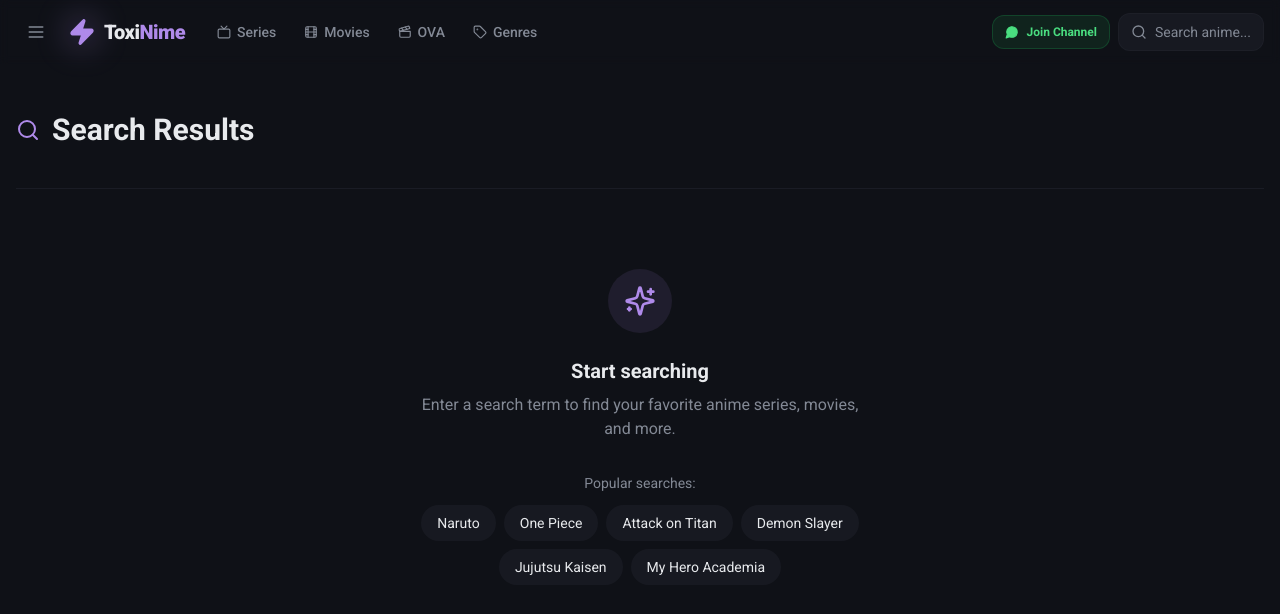
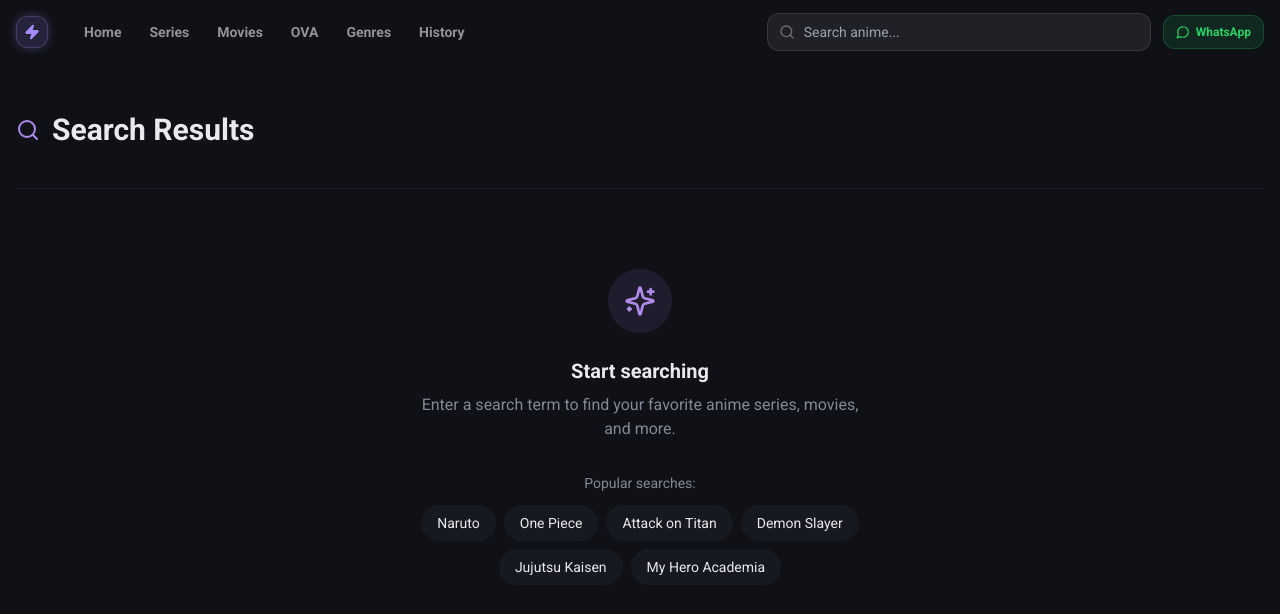
Before and after one commit to xhclintohn/Anime-Site, a React (Vite) app: page /search in a window 1280 px wide. Shown: the top 614 px of the page. Built offline with nearby package versions, Linux system fonts and the light colour scheme; the HTML template or start-up script is replaced by a standard one.

Commit message:
feat: desktop nav links visible, always-visible search bar, improved drawer

```diff
--- a/src/components/Navbar.tsx
+++ b/src/components/Navbar.tsx
@@ -6,12 +6,12 @@ import { useState, useEffect, useRef } from 'react';
   const WA_CHANNEL_URL = 'https://whatsapp.com/channel/0029VbCKkVc7z4kh02WGqF0m';
 
   const navLinks = [
-    { name: 'Home', href: '/', icon: Home },
-    { name: 'Series', href: '/anime/list/series', icon: Tv },
-    { name: 'Movies', href: '/anime/list/movie', icon: Film },
-    { name: 'OVA', href: '/anime/list/ova', icon: Clapperboard },
-    { name: 'Genres', href: '/genres', icon: Tag },
-    { name: 'History', href: '/history', icon: Clock },
+    { name: 'Home',    href: '/',                  icon: Home },
+    { name: 'Series',  href: '/anime/list/series', icon: Tv },
+    { name: 'Movies',  href: '/anime/list/movie',  icon: Film },
+    { name: 'OVA',     href: '/anime/list/ova',    icon: Clapperboard },
+    { name: 'Genres',  href: '/genres',            icon: Tag },
+    { name: 'History', href: '/history',           icon: Clock },
   ];
 
   export function Navbar() {
@@ -22,21 +22,17 @@ import { useState, useEffect, useRef } from 'react';
     const navigate = useNavigate();
     const location = useLocation();
     const searchRef = useRef<HTMLInputElement>(null);
+    const mobileSearchRef = useRef<HTMLInputElement>(null);
 
     useEffect(() => {
-      const handler = () => setScrolled(window.scrollY > 20);
-      window.addEventListener('scroll', handler, { passive: true });
-      return () => window.removeEventListener('scroll', handler);
+      const fn = () => setScrolled(window.scrollY > 20);
+      window.addEventListener('scroll', fn, { passive: true });
+      return () => window.removeEventListener('scroll', fn);
     }, []);
 
-    useEffect(() => {
-      setDrawerOpen(false);
-      setSearchOpen(false);
-    }, [location.pathname]);
+    useEffect(() => { setDrawerOpen(false); setSearchOpen(false); }, [location.pathname]);
 
-    useEffect(() => {
-      if (searchOpen && searchRef.current) searchRef.current.focus();
-    }, [searchOpen]);
+    useEffect(() => { if (searchOpen && searchRef.current) searchRef.current.focus(); }, [searchOpen]);
 
     useEffect(() => {
       document.body.style.overflow = drawerOpen ? 'hidden' : '';
@@ -45,177 +41,148 @@ import { useState, useEffect, useRef } from 'react';
 
     const handleSearch = (e: React.FormEvent) => {
       e.preventDefault();
-      if (searchQuery.trim()) {
-        navigate('/search?q=' + encodeURIComponent(searchQuery.trim()));
-        setSearchQuery('');
-        setSearchOpen(false);
-        setDrawerOpen(false);
-      }
+      const q = searchQuery.trim();
+      if (q) { navigate('/search?q=' + encodeURIComponent(q)); setSearchQuery(''); setSearchOpen(false); setDrawerOpen(false); }
     };
+
+    const isActive = (href: string) => href === '/' ? location.pathname === '/' : location.pathname.startsWith(href);
 
     return (
       <>
-        <nav className={cn(
-          'fixed top-0 left-0 right-0 z-50 transition-all duration-300',
-          scrolled
-            ? 'glass-nav'
-            : 'bg-transparent backdrop-blur-sm'
-        )}>
+        <nav className={cn('fixed top-0 left-0 right-0 z-50 transition-all duration-300', scrolled ? 'glass-nav' : 'bg-transparent')}>
           <div className="max-w-7xl mx-auto px-4">
             <div className="flex items-center h-16 gap-3">
-              <button
-                onClick={() => setDrawerOpen(true)}
-                aria-label="Open navigation menu"
-                className="flex items-center justify-center w-10 h-10 rounded-xl text-muted-foreground hover:text-foreground hover:bg-muted/60 transition-all duration-200 shrink-0"
-              >
+
+              {/* Mobile hamburger */}
+              <button onClick={() => setDrawerOpen(true)} aria-label="Menu"
+                className="flex items-center justify-center w-10 h-10 rounded-xl hover:bg-white/8 transition-colors shrink-0 lg:hidden"
+                style={{ color: 'rgba(255,255,255,0.65)' }}>
                 <Menu className="w-5 h-5" />
               </button>
 
+              {/* Logo */}
               <Link to="/" className="flex items-center gap-2 group shrink-0">
-                <div className="relative">
-                  <Zap className="w-7 h-7 text-accent fill-accent group-hover:scale-110 transition-transform duration-200" />
-                  <div className="absolute inset-0 bg-accent/30 blur-lg group-hover:blur-xl transition-all duration-300 rounded-full" />
+                <div className="relative w-8 h-8 flex items-center justify-center rounded-xl shadow-glow-sm" style={{ background: 'rgba(167,139,250,0.15)', border: '1px solid rgba(167,139,250,0.25)' }}>
+                  <Zap className="w-4 h-4 fill-current" style={{ color: '#a78bfa' }} />
                 </div>
-                <span className="text-xl font-black tracking-tight hidden sm:block">
-                  Toxi<span className="text-accent">Nime</span>
+                <span className="text-base font-black tracking-tight hidden xs:inline" style={{ color: '#e2e8f0' }}>
+                  Toxi<span style={{ color: '#a78bfa' }}>Nime</span>
                 </span>
               </Link>
 
-              <div className="hidden lg:flex items-center gap-1 flex-1 ml-2">
-                {navLinks.slice(1, 5).map((link) => (
-                  <Link
-                    key={link.name}
-                    to={link.href}
-                    className={cn(
-                      'flex items-center gap-1.5 px-3 py-2 rounded-lg text-sm font-medium transition-all duration-200',
-                      location.pathname === link.href
-                        ? 'bg-accent/15 text-accent'
-                        : 'text-muted-foreground hover:text-foreground hover:bg-muted/50'
-                    )}
+              {/* Desktop nav links */}
+              <nav className="hidden lg:flex items-center gap-1 ml-3">
+                {navLinks.map(({ name, href }) => (
+                  <Link key={href} to={href}
+                    className={cn('px-3 py-2 rounded-xl text-sm font-semibold transition-all duration-200', isActive(href) ? 'text-white' : 'hover:text-white')}
+                    style={isActive(href) ? { background: 'rgba(167,139,250,0.14)', color: '#a78bfa' } : { color: 'rgba(255,255,255,0.55)' }}
                   >
-                    <link.icon className="w-3.5 h-3.5" />
-                    {link.name}
+                    {name}
                   </Link>
                 ))}
-              </div>
+              </nav>
 
-              <div className="flex-1 lg:flex-none flex justify-end items-center gap-2">
-                <a
-                  href={WA_CHANNEL_URL}
-                  target="_blank"
-                  rel="noopener noreferrer"
-                  className="hidden sm:flex items-center gap-2 px-3 py-2 rounded-xl bg-green-500/10 border border-green-500/20 text-green-400 hover:bg-green-500/20 hover:border-green-500/40 text-xs font-semibold transition-all duration-200 shrink-0"
-                >
-                  <MessageCircle className="w-3.5 h-3.5 fill-green-400" />
-                  <span className="hidden md:inline">Join Channel</span>
-                </a>
-                {searchOpen ? (
-                  <form onSubmit={handleSearch} className="flex items-center gap-2 flex-1 lg:w-64">
-                    <div className="relative flex-1">
-                      <Search className="absolute left-3 top-1/2 -translate-y-1/2 w-4 h-4 text-muted-foreground" />
+              {/* Desktop search */}
+              <form onSubmit={handleSearch} className="hidden md:flex flex-1 max-w-sm ml-auto items-center gap-2 relative">
+                <div className="relative w-full">
+                  <Search className="absolute left-3 top-1/2 -translate-y-1/2 w-4 h-4 pointer-events-none" style={{ color: 'rgba(255,255,255,0.35)' }} />
                   <input
                     ref={searchRef}
                     type="text"
                     placeholder="Search anime..."
                     value={searchQuery}
-                        onChange={(e) => setSearchQuery(e.target.value)}
-                        className="w-full pl-10 pr-4 py-2.5 bg-muted/70 border border-border/60 rounded-xl text-sm focus:outline-none focus:border-accent focus:ring-2 focus:ring-accent/20 transition-all duration-200"
+                    onChange={e => setSearchQuery(e.target.value)}
+                    className="w-full pl-9 pr-4 py-2 rounded-xl text-sm outline-none transition-all"
+                    style={{ background: 'rgba(255,255,255,0.07)', border: '1px solid rgba(255,255,255,0.1)', color: '#e2e8f0' }}
+                    onFocus={e => { e.target.style.border = '1px solid rgba(167,139,250,0.4)'; e.target.style.background = 'rgba(255,255,255,0.09)'; }}
+                    onBlur={e => { e.target.style.border = '1px solid rgba(255,255,255,0.1)'; e.target.style.background = 'rgba(255,255,255,0.07)'; }}
                   />
                 </div>
-                    <button
-                      type="button"
-                      onClick={() => setSearchOpen(false)}
-                      className="w-9 h-9 flex items-center justify-center rounded-xl text-muted-foreground hover:text-foreground hover:bg-muted/60 transition-all"
-                    >
-                      <X className="w-4 h-4" />
+              </form>
+
+              {/* Mobile search icon */}
+              <button onClick={() => setSearchOpen(s => !s)} aria-label="Search"
+                className="flex items-center justify-center w-10 h-10 rounded-xl md:hidden hover:bg-white/8 transition-colors ml-auto"
+                style={{ color: 'rgba(255,255,255,0.65)' }}>
+                {searchOpen ? <X className="w-5 h-5" /> : <Search className="w-5 h-5" />}
               </button>
+
+              {/* WhatsApp (desktop) */}
+              <a href={WA_CHANNEL_URL} target="_blank" rel="noopener noreferrer"
+                className="hidden md:flex items-center gap-1.5 px-3 py-2 rounded-xl text-xs font-bold transition-all hover:opacity-90 shrink-0"
+                style={{ background: 'rgba(37,211,102,0.12)', border: '1px solid rgba(37,211,102,0.2)', color: '#25d366' }}>
+                <MessageCircle className="w-3.5 h-3.5" /> WhatsApp
+              </a>
+            </div>
+
+            {/* Mobile search bar */}
+            {searchOpen && (
+              <form onSubmit={handleSearch} className="pb-3 md:hidden slide-down">
+                <div className="relative">
+                  <Search className="absolute left-3 top-1/2 -translate-y-1/2 w-4 h-4 pointer-events-none" style={{ color: 'rgba(255,255,255,0.35)' }} />
+                  <input
+                    ref={mobileSearchRef}
+                    autoFocus
+                    type="text"
+                    placeholder="Search anime..."
+                    value={searchQuery}
+                    onChange={e => setSearchQuery(e.target.value)}
+                    className="w-full pl-9 pr-4 py-2.5 rounded-xl text-sm outline-none"
+                    style={{ background: 'rgba(255,255,255,0.08)', border: '1px solid rgba(167,139,250,0.3)', color: '#e2e8f0' }}
+                  />
+                </div>
               </form>
-                ) : (
-                  <button
-                    onClick={() => setSearchOpen(true)}
-                    className="flex items-center gap-2 px-3 py-2 rounded-xl bg-muted/50 border border-border/40 text-muted-foreground hover:text-foreground hover:bg-muted/80 hover:border-border transition-all duration-200 text-sm"
-                  >
-                    <Search className="w-4 h-4" />
-                    <span className="hidden md:inline">Search anime...</span>
-                  </button>
             )}
-              </div>
-            </div>
           </div>
         </nav>
 
+        {/* Drawer backdrop */}
         {drawerOpen && (
-          <div className="fixed inset-0 z-[100] flex" onClick={() => setDrawerOpen(false)}>
-            <div
-              className="w-72 max-w-[85vw] h-full bg-card border-r border-border/60 flex flex-col shadow-2xl"
-              style={{ animation: 'slideInFromLeft 0.25s cubic-bezier(0.16,1,0.3,1) forwards' }}
-              onClick={(e) => e.stopPropagation()}
-            >
-              <div className="flex items-center justify-between p-4 border-b border-border/40">
+          <div className="fixed inset-0 z-[60] lg:hidden" onClick={() => setDrawerOpen(false)}
+            style={{ background: 'rgba(0,0,0,0.7)', backdropFilter: 'blur(4px)' }} />
+        )}
+
+        {/* Drawer */}
+        <aside className={cn('fixed top-0 left-0 h-full z-[70] flex flex-col lg:hidden transition-transform duration-300 ease-out', drawerOpen ? 'translate-x-0' : '-translate-x-full')}
+          style={{ width: 280, background: '#0e0f1a', borderRight: '1px solid rgba(255,255,255,0.07)' }}>
+
+          {/* Drawer header */}
+          <div className="flex items-center justify-between p-4 pb-3" style={{ borderBottom: '1px solid rgba(255,255,255,0.07)' }}>
             <Link to="/" className="flex items-center gap-2" onClick={() => setDrawerOpen(false)}>
-                  <Zap className="w-6 h-6 text-accent fill-accent" />
-                  <span className="text-lg font-black">Toxi<span className="text-accent">Nime</span></span>
+              <div className="w-8 h-8 flex items-center justify-center rounded-xl shadow-glow-sm" style={{ background: 'rgba(167,139,250,0.15)', border: '1px solid rgba(167,139,250,0.25)' }}>
+                <Zap className="w-4 h-4 fill-current" style={{ color: '#a78bfa' }} />
+              </div>
+              <span className="text-base font-black" style={{ color: '#e2e8f0' }}>Toxi<span style={{ color: '#a78bfa' }}>Nime</span></span>
             </Link>
-                <button
-                  onClick={() => setDrawerOpen(false)}
-                  className="w-8 h-8 flex items-center justify-center rounded-lg text-muted-foreground hover:text-foreground hover:bg-muted/60 transition-all"
-                >
+            <button onClick={() => setDrawerOpen(false)} className="w-9 h-9 flex items-center justify-center rounded-xl hover:bg-white/8 transition-colors" style={{ color: 'rgba(255,255,255,0.5)' }}>
               <X className="w-4 h-4" />
             </button>
           </div>
 
-              <form onSubmit={handleSearch} className="p-4 border-b border-border/40">
-                <div className="relative">
-                  <Search className="absolute left-3 top-1/2 -translate-y-1/2 w-4 h-4 text-muted-foreground" />
-                  <input
-                    type="text"
-                    placeholder="Search anime..."
-                    value={searchQuery}
-                    onChange={(e) => setSearchQuery(e.target.value)}
-                    className="w-full pl-10 pr-4 py-2.5 bg-muted/70 border border-border/60 rounded-xl text-sm focus:outline-none focus:border-accent focus:ring-2 focus:ring-accent/20 transition-all"
-                  />
-                </div>
-              </form>
-
-              <nav className="flex-1 overflow-y-auto p-3 space-y-1">
-                {navLinks.map((link) => (
-                  <Link
-                    key={link.name}
-                    to={link.href}
-                    onClick={() => setDrawerOpen(false)}
-                    className={cn(
-                      'flex items-center gap-3 px-4 py-3 rounded-xl text-sm font-medium transition-all duration-200',
-                      location.pathname === link.href
-                        ? 'bg-accent/15 text-accent border border-accent/20'
-                        : 'text-muted-foreground hover:text-foreground hover:bg-muted/60'
-                    )}
-                  >
-                    <link.icon className="w-4 h-4 shrink-0" />
-                    {link.name}
+          {/* Drawer nav links */}
+          <nav className="flex-1 overflow-y-auto p-3 space-y-0.5">
+            {navLinks.map(({ name, href, icon: Icon }) => (
+              <Link key={href} to={href} onClick={() => setDrawerOpen(false)}
+                className="flex items-center gap-3 px-4 py-3 rounded-2xl transition-all duration-200 group"
+                style={isActive(href)
+                  ? { background: 'rgba(167,139,250,0.14)', color: '#a78bfa' }
+                  : { color: 'rgba(255,255,255,0.6)' }}>
+                <Icon className="w-5 h-5 shrink-0" />
+                <span className="font-semibold text-sm">{name}</span>
+                {isActive(href) && <ChevronRight className="w-4 h-4 ml-auto" />}
               </Link>
             ))}
-                <div className="pt-2 border-t border-border/40 mt-2">
-                  <a
-                    href={WA_CHANNEL_URL}
-                    target="_blank"
-                    rel="noopener noreferrer"
-                    onClick={() => setDrawerOpen(false)}
-                    className="flex items-center gap-3 px-4 py-3 rounded-xl text-sm font-semibold text-green-400 bg-green-500/10 hover:bg-green-500/20 border border-green-500/20 transition-all duration-200"
-                  >
-                    <MessageCircle className="w-4 h-4 fill-green-400 shrink-0" />
-                    Join WhatsApp Channel
-                    <ChevronRight className="w-3 h-3 ml-auto" />
+          </nav>
+
+          {/* Drawer footer — WhatsApp */}
+          <div className="p-4" style={{ borderTop: '1px solid rgba(255,255,255,0.07)' }}>
+            <a href={WA_CHANNEL_URL} target="_blank" rel="noopener noreferrer"
+              className="flex items-center gap-3 px-4 py-3 rounded-2xl font-semibold text-sm transition-all"
+              style={{ background: 'rgba(37,211,102,0.1)', border: '1px solid rgba(37,211,102,0.18)', color: '#25d366' }}>
+              <MessageCircle className="w-5 h-5" /> Join WhatsApp Channel
             </a>
           </div>
-              </nav>
-
-              <div className="p-4 border-t border-border/40">
-                <p className="text-xs text-muted-foreground text-center">ToxiNime &copy; {new Date().getFullYear()} &middot; Free Anime Streaming</p>
-              </div>
-            </div>
-            <div className="flex-1 bg-background/60 backdrop-blur-sm" />
-          </div>
-        )}
+        </aside>
       </>
     );
   }
```
Lines whose indentation alone changed are shown as unchanged.
